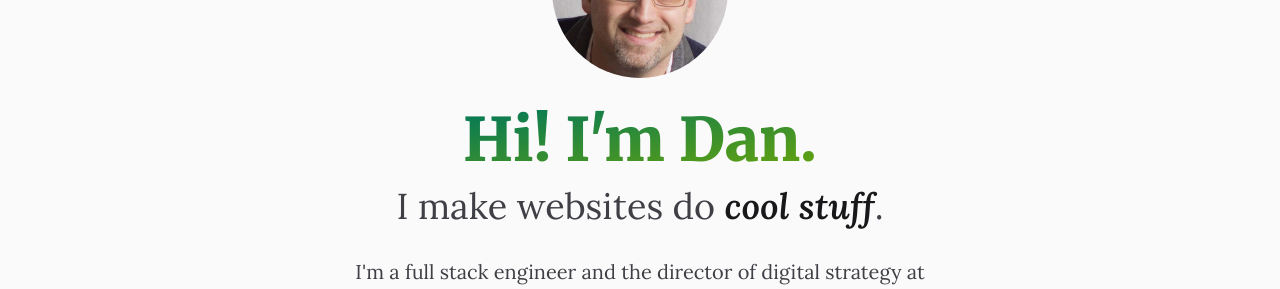
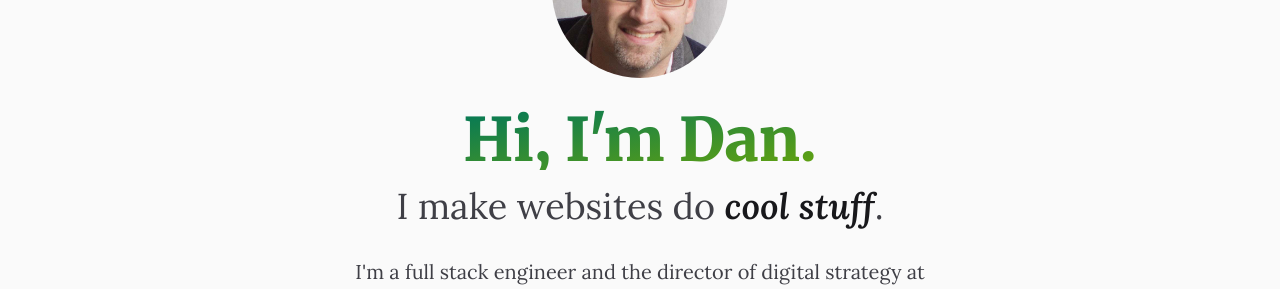
Before and after one commit to muriqui/muriqui.github.io, a Jekyll site: the page built from docs/index.md, in a window 1280 px wide. Shown: the part 206-495 px from the top of the page. Built offline with Jekyll 4.4.1, drawn with Linux system fonts in a browser that asks for light colours.

Commit message:
Lose the exclamation point

```diff
--- a/docs/index.md
+++ b/docs/index.md
@@ -1,6 +1,6 @@
 ---
 layout: home
-title: Hi! I'm Dan.
+title: Hi, I'm Dan.
 image:
   path: /assets/images/me.jpg
   alt: Dan Lobelle
```
